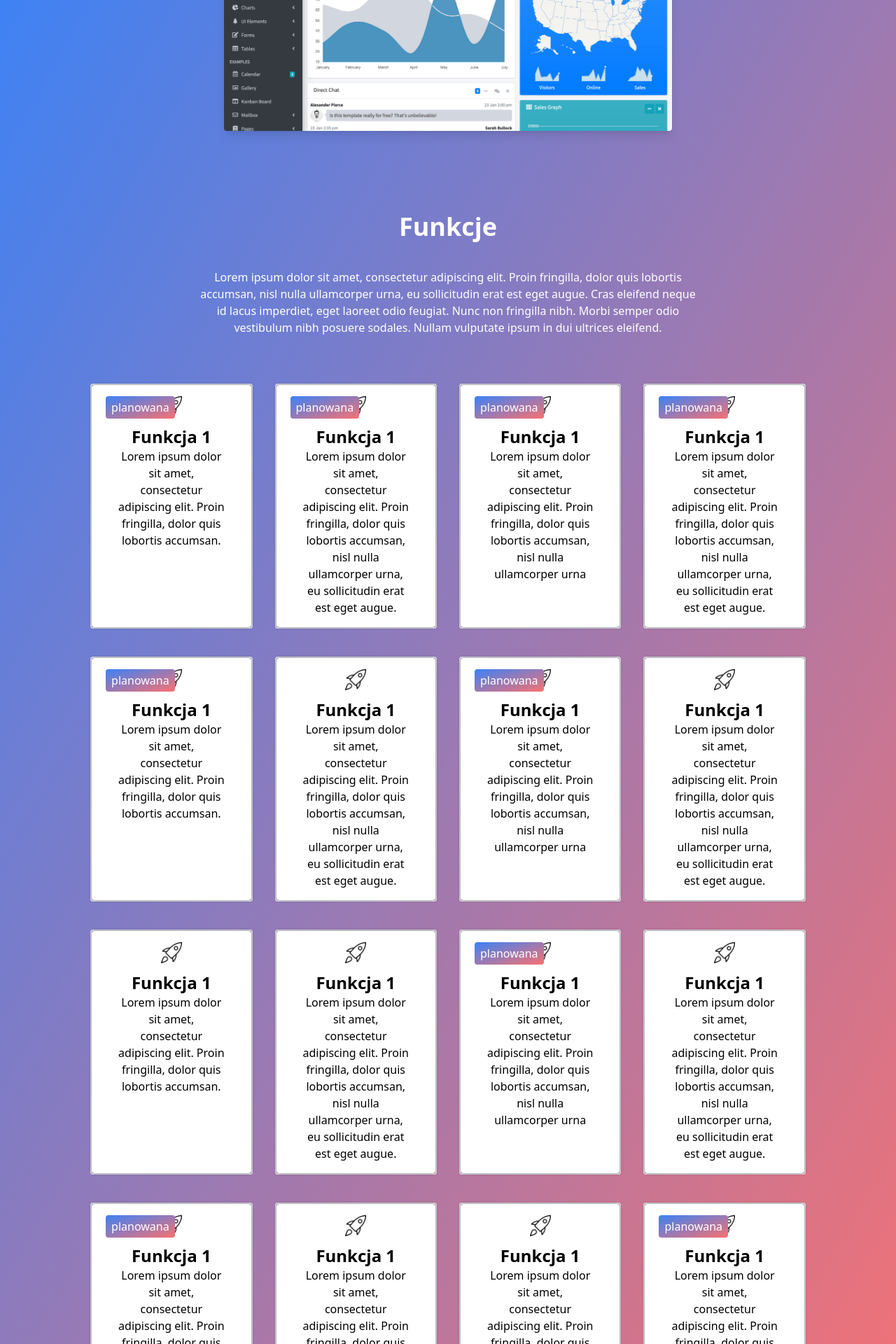
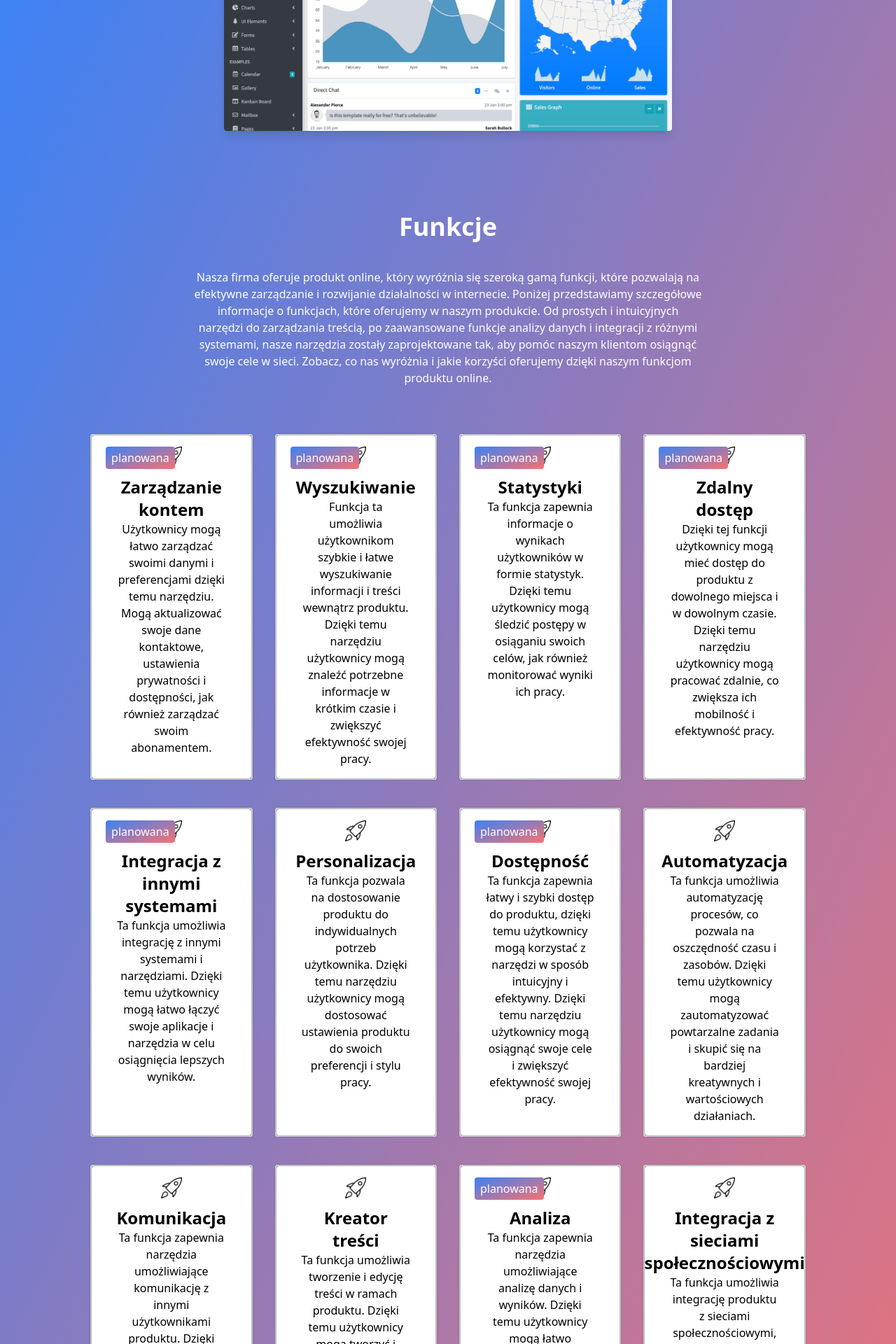
Before and after one commit to ssynowiec/trictic, a Next.js app: page / in a window 1280 px wide. Shown: the part 880-2800 px from the top of the page at 70% size. Built offline with nearby package versions, Linux system fonts and the light colour scheme.

Commit message:
GPT text

```diff
--- a/src/components/footer/footer.tsx
+++ b/src/components/footer/footer.tsx
@@ -18,8 +18,9 @@ export const Footer = () => {
 							className="p-5"
 						/>
 						<p className="p-5">
-							Lorem ipsum dolor sit amet, consectetur adipisicing elit. Ipsum
-							odio, consequuntur, voluptatum doloremque, voluptatem.w
+							Innowacyjna firma z pasją do tworzenia rozwiązań, które zmieniają
+							świat. Naszą misją jest dostarczanie wysokiej jakości produktów i
+							usług, które pomagają ludziom i firmom osiągnąć sukces.
 						</p>
 						<ul className="flex p-5 pb-0">
 							<li className="p-2">
--- a/src/components/functions/functions.tsx
+++ b/src/components/functions/functions.tsx
@@ -9,115 +9,115 @@ type FunctionType = FunctionItemProps;
 const functions: FunctionType[] = [
 	{
 		icon: '/icons/rocket.png',
-		name: 'Funkcja 1',
+		name: 'Zarządzanie kontem ',
 		status: 'planned',
 		description:
-			'Lorem ipsum dolor sit amet, consectetur adipiscing elit. Proin fringilla, dolor quis lobortis accumsan.',
+			'Użytkownicy mogą łatwo zarządzać swoimi danymi i preferencjami dzięki temu narzędziu. Mogą aktualizować swoje dane kontaktowe, ustawienia prywatności i dostępności, jak również zarządzać swoim abonamentem.',
 	},
 	{
 		icon: '/icons/rocket.png',
-		name: 'Funkcja 1',
+		name: 'Wyszukiwanie',
 		status: 'planned',
 		description:
-			'Lorem ipsum dolor sit amet, consectetur adipiscing elit. Proin fringilla, dolor quis lobortis accumsan, nisl nulla ullamcorper urna, eu sollicitudin erat est eget augue.',
+			'Funkcja ta umożliwia użytkownikom szybkie i łatwe wyszukiwanie informacji i treści wewnątrz produktu. Dzięki temu narzędziu użytkownicy mogą znaleźć potrzebne informacje w krótkim czasie i zwiększyć efektywność swojej pracy.',
 	},
 	{
 		icon: '/icons/rocket.png',
-		name: 'Funkcja 1',
+		name: 'Statystyki',
 		status: 'planned',
 		description:
-			'Lorem ipsum dolor sit amet, consectetur adipiscing elit. Proin fringilla, dolor quis lobortis accumsan, nisl nulla ullamcorper urna',
+			'Ta funkcja zapewnia informacje o wynikach użytkowników w formie statystyk. Dzięki temu użytkownicy mogą śledzić postępy w osiąganiu swoich celów, jak również monitorować wyniki ich pracy.',
 	},
 	{
 		icon: '/icons/rocket.png',
-		name: 'Funkcja 1',
+		name: 'Zdalny dostęp',
 		status: 'planned',
 		description:
-			'Lorem ipsum dolor sit amet, consectetur adipiscing elit. Proin fringilla, dolor quis lobortis accumsan, nisl nulla ullamcorper urna, eu sollicitudin erat est eget augue.',
+			'Dzięki tej funkcji użytkownicy mogą mieć dostęp do produktu z dowolnego miejsca i w dowolnym czasie. Dzięki temu narzędziu użytkownicy mogą pracować zdalnie, co zwiększa ich mobilność i efektywność pracy.',
 	},
 	{
 		icon: '/icons/rocket.png',
-		name: 'Funkcja 1',
+		name: 'Integracja z innymi systemami',
 		status: 'planned',
 		description:
-			'Lorem ipsum dolor sit amet, consectetur adipiscing elit. Proin fringilla, dolor quis lobortis accumsan.',
+			'Ta funkcja umożliwia integrację z innymi systemami i narzędziami. Dzięki temu użytkownicy mogą łatwo łączyć swoje aplikacje i narzędzia w celu osiągnięcia lepszych wyników.',
 	},
 	{
 		icon: '/icons/rocket.png',
-		name: 'Funkcja 1',
+		name: 'Personalizacja',
 		// status: '',
 		description:
-			'Lorem ipsum dolor sit amet, consectetur adipiscing elit. Proin fringilla, dolor quis lobortis accumsan, nisl nulla ullamcorper urna, eu sollicitudin erat est eget augue.',
+			'Ta funkcja pozwala na dostosowanie produktu do indywidualnych potrzeb użytkownika. Dzięki temu narzędziu użytkownicy mogą dostosować ustawienia produktu do swoich preferencji i stylu pracy.',
 	},
 	{
 		icon: '/icons/rocket.png',
-		name: 'Funkcja 1',
+		name: 'Dostępność',
 		status: 'planned',
 		description:
-			'Lorem ipsum dolor sit amet, consectetur adipiscing elit. Proin fringilla, dolor quis lobortis accumsan, nisl nulla ullamcorper urna',
+			'Ta funkcja zapewnia łatwy i szybki dostęp do produktu, dzięki temu użytkownicy mogą korzystać z narzędzi w sposób intuicyjny i efektywny. Dzięki temu narzędziu użytkownicy mogą osiągnąć swoje cele i zwiększyć efektywność swojej pracy.',
 	},
 	{
 		icon: '/icons/rocket.png',
-		name: 'Funkcja 1',
+		name: 'Automatyzacja',
 		// status: '',
 		description:
-			'Lorem ipsum dolor sit amet, consectetur adipiscing elit. Proin fringilla, dolor quis lobortis accumsan, nisl nulla ullamcorper urna, eu sollicitudin erat est eget augue.',
+			'Ta funkcja umożliwia automatyzację procesów, co pozwala na oszczędność czasu i zasobów. Dzięki temu użytkownicy mogą zautomatyzować powtarzalne zadania i skupić się na bardziej kreatywnych i wartościowych działaniach.',
 	},
 	{
 		icon: '/icons/rocket.png',
-		name: 'Funkcja 1',
+		name: 'Komunikacja',
 		// status: 'planned',
 		description:
-			'Lorem ipsum dolor sit amet, consectetur adipiscing elit. Proin fringilla, dolor quis lobortis accumsan.',
+			'Ta funkcja zapewnia narzędzia umożliwiające komunikację z innymi użytkownikami produktu. Dzięki temu użytkownicy mogą łatwo nawiązywać kontakt, dzielić się wiedzą i pomysłami.',
 	},
 	{
 		icon: '/icons/rocket.png',
-		name: 'Funkcja 1',
+		name: 'Kreator treści',
 		// status: '',
 		description:
-			'Lorem ipsum dolor sit amet, consectetur adipiscing elit. Proin fringilla, dolor quis lobortis accumsan, nisl nulla ullamcorper urna, eu sollicitudin erat est eget augue.',
+			'Ta funkcja umożliwia tworzenie i edycję treści w ramach produktu. Dzięki temu użytkownicy mogą tworzyć i modyfikować treści zgodnie z ich potrzebami i preferencjami.',
 	},
 	{
 		icon: '/icons/rocket.png',
-		name: 'Funkcja 1',
+		name: 'Analiza',
 		status: 'planned',
 		description:
-			'Lorem ipsum dolor sit amet, consectetur adipiscing elit. Proin fringilla, dolor quis lobortis accumsan, nisl nulla ullamcorper urna',
+			'Ta funkcja zapewnia narzędzia umożliwiające analizę danych i wyników. Dzięki temu użytkownicy mogą łatwo analizować swoje wyniki i poprawiać swoją wydajność.',
 	},
 	{
 		icon: '/icons/rocket.png',
-		name: 'Funkcja 1',
+		name: 'Integracja z sieciami społecznościowymi',
 		// status: '',
 		description:
-			'Lorem ipsum dolor sit amet, consectetur adipiscing elit. Proin fringilla, dolor quis lobortis accumsan, nisl nulla ullamcorper urna, eu sollicitudin erat est eget augue.',
+			'Ta funkcja umożliwia integrację produktu z sieciami społecznościowymi, co pozwala użytkownikom na łatwe i szybkie udostępnianie informacji i treści.',
 	},
 	{
 		icon: '/icons/rocket.png',
-		name: 'Funkcja 1',
+		name: 'Personalizowane powiadomienia',
 		status: 'planned',
 		description:
-			'Lorem ipsum dolor sit amet, consectetur adipiscing elit. Proin fringilla, dolor quis lobortis accumsan.',
+			'Ta funkcja zapewnia personalizowane powiadomienia o najważniejszych wydarzeniach i informacjach w ramach produktu. Dzięki temu użytkownicy są na bieżąco z najważniejszymi informacjami i mogą szybko reagować na zmiany.',
 	},
 	{
 		icon: '/icons/rocket.png',
-		name: 'Funkcja 1',
+		name: 'Bezpieczeństwo',
 		// status: '',
 		description:
-			'Lorem ipsum dolor sit amet, consectetur adipiscing elit. Proin fringilla, dolor quis lobortis accumsan, nisl nulla ullamcorper urna, eu sollicitudin erat est eget augue.',
+			' Ta funkcja zapewnia wysoki poziom bezpieczeństwa danych i informacji użytkowników. Dzięki temu narzędziu użytkownicy mogą korzystać z produktu bez obaw o utratę danych czy ataki z zewnątrz.',
 	},
 	{
 		icon: '/icons/rocket.png',
-		name: 'Funkcja 1',
+		name: 'Współpraca',
 		// status: 'planned',
 		description:
-			'Lorem ipsum dolor sit amet, consectetur adipiscing elit. Proin fringilla, dolor quis lobortis accumsan, nisl nulla ullamcorper urna',
+			'Ta funkcja umożliwia współpracę między użytkownikami produktu, co pozwala na łatwe dzielenie się wiedzą i pracą. Dzięki temu narzędziu użytkownicy mogą pracować razem na tym samym projekcie, dzielić się pomysłami i reagować na zmiany.',
 	},
 	{
 		icon: '/icons/rocket.png',
-		name: 'Funkcja 1',
+		name: 'Archiwizacja',
 		status: 'planned',
 		description:
-			'Lorem ipsum dolor sit amet, consectetur adipiscing elit. Proin fringilla, dolor quis lobortis accumsan, nisl nulla ullamcorper urna, eu sollicitudin erat est eget augue.',
+			'Ta funkcja umożliwia archiwizację danych i informacji w ramach produktu. Dzięki temu użytkownicy mogą przechowywać ważne informacje i dokumenty, które mogą być przydatne w przyszłości.',
 	},
 ];
 
@@ -130,12 +130,15 @@ export const Functions = () => {
 			<Container>
 				<h2 className="text-center text-4xl font-bold text-white">Funkcje</h2>
 				<p className="p-2 text-center font-medium text-white md:p-10 md:px-56">
-					Lorem ipsum dolor sit amet, consectetur adipiscing elit. Proin
-					fringilla, dolor quis lobortis accumsan, nisl nulla ullamcorper urna,
-					eu sollicitudin erat est eget augue. Cras eleifend neque id lacus
-					imperdiet, eget laoreet odio feugiat. Nunc non fringilla nibh. Morbi
-					semper odio vestibulum nibh posuere sodales. Nullam vulputate ipsum in
-					dui ultrices eleifend.
+					Nasza firma oferuje produkt online, który wyróżnia się szeroką gamą
+					funkcji, które pozwalają na efektywne zarządzanie i rozwijanie
+					działalności w internecie. Poniżej przedstawiamy szczegółowe
+					informacje o funkcjach, które oferujemy w naszym produkcie. Od
+					prostych i intuicyjnych narzędzi do zarządzania treścią, po
+					zaawansowane funkcje analizy danych i integracji z różnymi systemami,
+					nasze narzędzia zostały zaprojektowane tak, aby pomóc naszym klientom
+					osiągnąć swoje cele w sieci. Zobacz, co nas wyróżnia i jakie korzyści
+					oferujemy dzięki naszym funkcjom produktu online.
 				</p>
 				<div className="flex w-full flex-col flex-wrap justify-center p-2 md:flex-row md:p-2">
 					{functions.map((functionObject, i) => {
--- a/src/components/hero/hero.tsx
+++ b/src/components/hero/hero.tsx
@@ -30,9 +30,8 @@ export const Hero = () => {
 						data-aos="zoom-y-out"
 						data-aos-delay="150"
 					>
-						Lorem ipsum dolor sit amet, consectetur adipisicing elit. Ipsum
-						odio, consequuntur, <Link href="/" label="doloremque" />,
-						voluptatem.
+						Nasz produkt online: kompleksowe narzędzia do skutecznego
+						zarządzania w sieci.
 					</p>
 					<div
 						className="mx-auto max-w-xs sm:flex sm:max-w-none sm:justify-center"
--- a/src/components/priceList/priceList.tsx
+++ b/src/components/priceList/priceList.tsx
@@ -10,12 +10,31 @@ export const PriceList = () => {
 		>
 			<Container>
 				<h2 className="text-center text-4xl font-bold">Cennik</h2>
+				<p className="p-2 text-center font-medium md:p-10 md:px-56">
+					Oferujemy trzy wersje cenowe, które pozwalają na wybór odpowiedniego
+					pakietu w zależności od potrzeb i wymagań naszych klientów. Pakiet
+					podstawowy zawiera najważniejsze funkcje, które umożliwiają prostą
+					edycję treści i integrację z mediami społecznościowymi. Pakiet popular
+					oferuje dodatkowe funkcje, takie jak personalizowane powiadomienia i
+					współpracę, które pozwalają na łatwiejsze i bardziej efektywne
+					zarządzanie projektem. Ostatecznie, pakiet custom to najlepszy wybór
+					dla klientów, którzy potrzebują zaawansowanych narzędzi analizy danych
+					i dedykowanego supportu technicznego.
+				</p>
 				<div className="flex flex-col p-2 md:flex-row md:p-2">
 					<PriceVariant name="Podstawowy" price="1400">
 						<p className="p-2 text-center">Pakiet podstawowych funkcji</p>
-						<VariantOption name="Podstawowe funkcje" />
-						<VariantOption name="Podstawowe wsparcie techniczne" />
-						<VariantOption name="Dostęp do wszystkich opcji" contains={false} />
+						<VariantOption name="Edycja treści" />
+						<VariantOption name="Zarządzanie użytkownikami" />
+						<VariantOption
+							name="Integracja z Google Analytics"
+							contains={false}
+						/>
+						<VariantOption name="Integracja z social media" contains={false} />
+						<VariantOption
+							name="Personalizowane powiadomienia"
+							contains={false}
+						/>
 					</PriceVariant>
 					<PriceVariant
 						name="Popular"
@@ -26,16 +45,24 @@ export const PriceList = () => {
 						<p className="p-2 text-center">
 							Najczęściej wybierany przez klientów
 						</p>
-						<VariantOption name="Funkcje wariantu podstawowego" />
-						<VariantOption name="Rozszerzone wsparcie" />
+						<VariantOption name="Wszystkie funkcje z pakietu podstawowego" />
+						<VariantOption name="Personalizowane powiadomienia" />
+						<VariantOption name="Współpraca" />
+						<VariantOption name="Integracja z różnymi systemami" />
+						<VariantOption
+							name="Dedykowany support techniczny"
+							contains={false}
+						/>
 					</PriceVariant>
 					<PriceVariant name="Custom" price="od 1450">
 						<p className="p-2 text-center">
 							Pakiet dostosowany do Twoich potrzeb
 						</p>
-						<VariantOption name="Podstawowe funkcje" />
-						<VariantOption name="Możliwość wyboru spośród wszystkich opcji" />
-						<VariantOption name="Priorytetowa pomoc" />
+						<VariantOption name="Wszystkie funkcje z pakietu popular" />
+						<VariantOption name="Archiwizacja" />
+						<VariantOption name="Zaawansowane funkcje analizy danych" />
+						<VariantOption name="Dedykowany support techniczny" />
+						<VariantOption name="Dostosujemy pakiet do Twoich potrzeb" />
 					</PriceVariant>
 				</div>
 			</Container>
```
